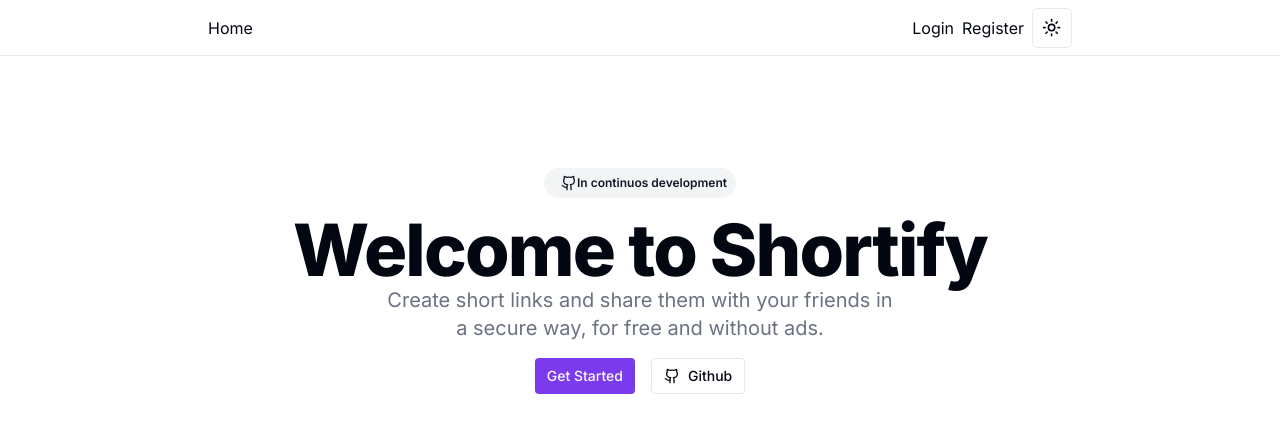
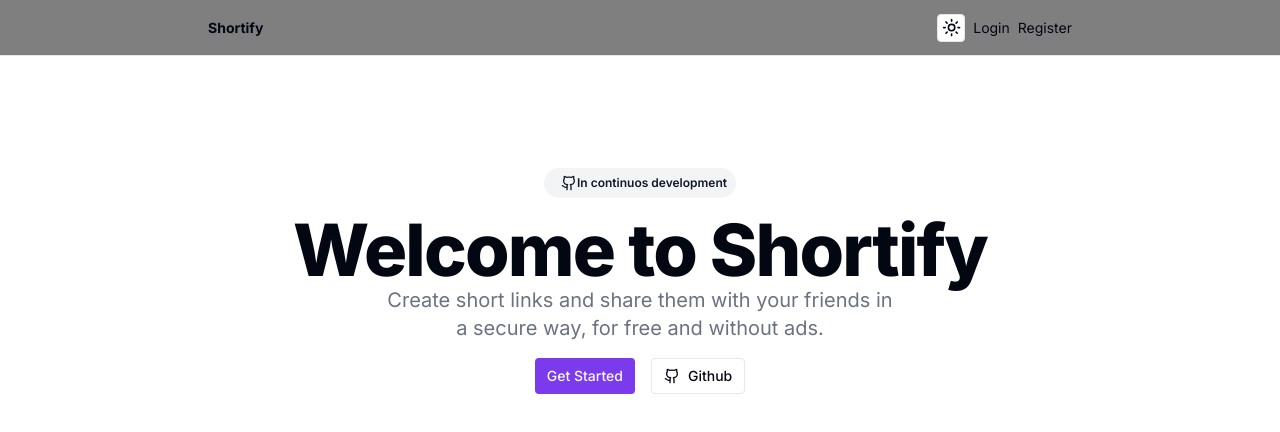
Before and after one commit to adiazt01/short_url_app, a Next.js app: page / in a window 1280 px wide. Shown: the top 432 px of the page. Built offline with nearby package versions, Linux system fonts and the light colour scheme; no server answers.

Commit message:
Refactor NavbarLanding component and add user dropdown menu

```diff
--- a/src/app/(landing)/components/NavbarLanding.tsx
+++ b/src/app/(landing)/components/NavbarLanding.tsx
@@ -8,34 +8,32 @@ import {
   DropdownMenuTrigger,
 } from "@/components/ui/dropdown-menu";
 import Link from "next/link";
-import { Moon, Sun } from "lucide-react";
+import { LayoutDashboard, LogOut, Moon, Sun, User } from "lucide-react";
 import { useTheme } from "next-themes";
 import { Button } from "@/components/ui/button";
+import { useRouter } from "next/navigation";
+import { signOut } from "next-auth/react";
 
 export default function NavbarLading() {
   const user = useSession();
   const { setTheme } = useTheme();
+  const router = useRouter();
 
   return (
-    <header className="sticky w-full top-0 flex justify-center items-center flex-row h-14 border-b">
-      <div className="flex justify-between items-center w-full max-w-4xl px-4">
-        <Link href="/">Home</Link>
-        <ul className="flex items-center flex-row gap-2">
-          {user && user.status === "authenticated" ? (
-            <>
-              <Link href="/dashboard">Dashboard</Link>
-              <Link href="/auth/logout">Logout</Link>
-            </>
-          ) : (
-            <>
-              <Link href="/auth/login">Login</Link>
-              <Link href="/auth/register">Register</Link>
-            </>
-          )}
+    <header className="sticky w-full top-0 flex justify-center items-center flex-row h-14 border-b backdrop-blur bg-black bg-opacity-50">
+      <div className="flex justify-between items-center text-sm w-full max-w-4xl px-4">
+        <Link className="font-bold" href="/">
+          Shortify
+        </Link>
+        <ul className="flex items-center flex-row gap-2 text-sm">
           <DropdownMenu>
             <DropdownMenuTrigger asChild>
-              <Button variant="outline" size="icon">
-                <Sun className="h-[1.2rem] w-[1.2rem] rotate-0 scale-100 transition-all dark:-rotate-90 dark:scale-0" />
+              <Button
+                variant="outline"
+                className="h-7 rounded border w-7"
+                size="icon"
+              >
+                <Sun className="h-[1.2rem] w-[1.2rem] rotate-0 scale-100 transition-all dark:-rotate-90 dark:scale-0 rounded-full" />
                 <Moon className="absolute h-[1.2rem] w-[1.2rem] rotate-90 scale-0 transition-all dark:rotate-0 dark:scale-100" />
                 <span className="sr-only">Toggle theme</span>
               </Button>
@@ -52,6 +50,36 @@ export default function NavbarLading() {
               </DropdownMenuItem>
             </DropdownMenuContent>
           </DropdownMenu>
+          {user && user.status === "authenticated" ? (
+            <>
+              <DropdownMenu>
+                <DropdownMenuTrigger asChild>
+                  <Button
+                    variant="outline"
+                    className="h-8 w-8 rounded-full border"
+                    size="icon"
+                  >
+                    <User className="w-5 h-5" />
+                  </Button>
+                </DropdownMenuTrigger>
+                <DropdownMenuContent align="end">
+                  <DropdownMenuItem onClick={() => router.push("/dashboard")}>
+                    <LayoutDashboard className="w-5 h-5 mr-2" />
+                    Dashboard
+                  </DropdownMenuItem>
+                  <DropdownMenuItem onClick={() => signOut()}>
+                    <LogOut className="w-5 h-5 mr-2" />
+                    Logout
+                  </DropdownMenuItem>
+                </DropdownMenuContent>
+              </DropdownMenu>
+            </>
+          ) : (
+            <>
+              <Link href="/auth/login">Login</Link>
+              <Link href="/auth/register">Register</Link>
+            </>
+          )}
         </ul>
       </div>
     </header>
```
